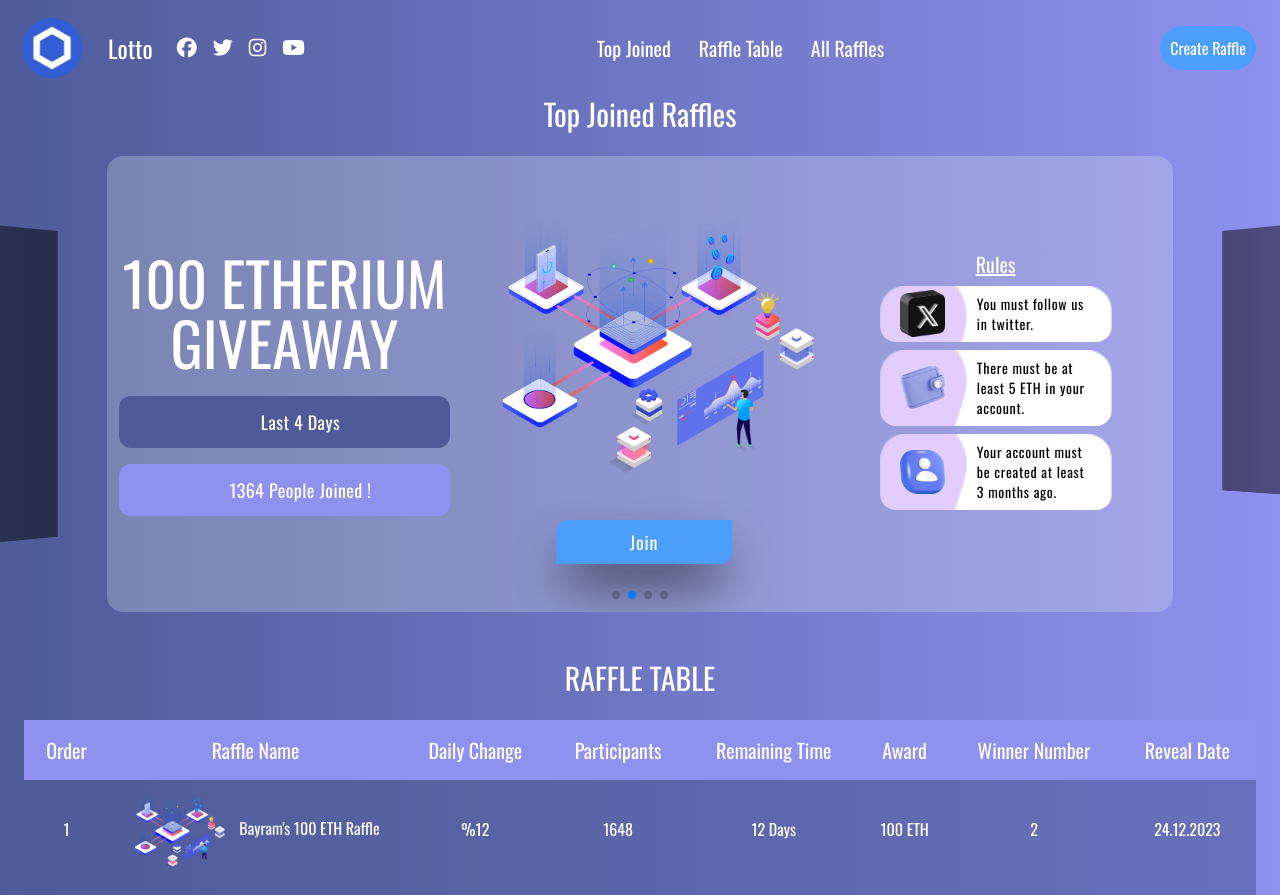
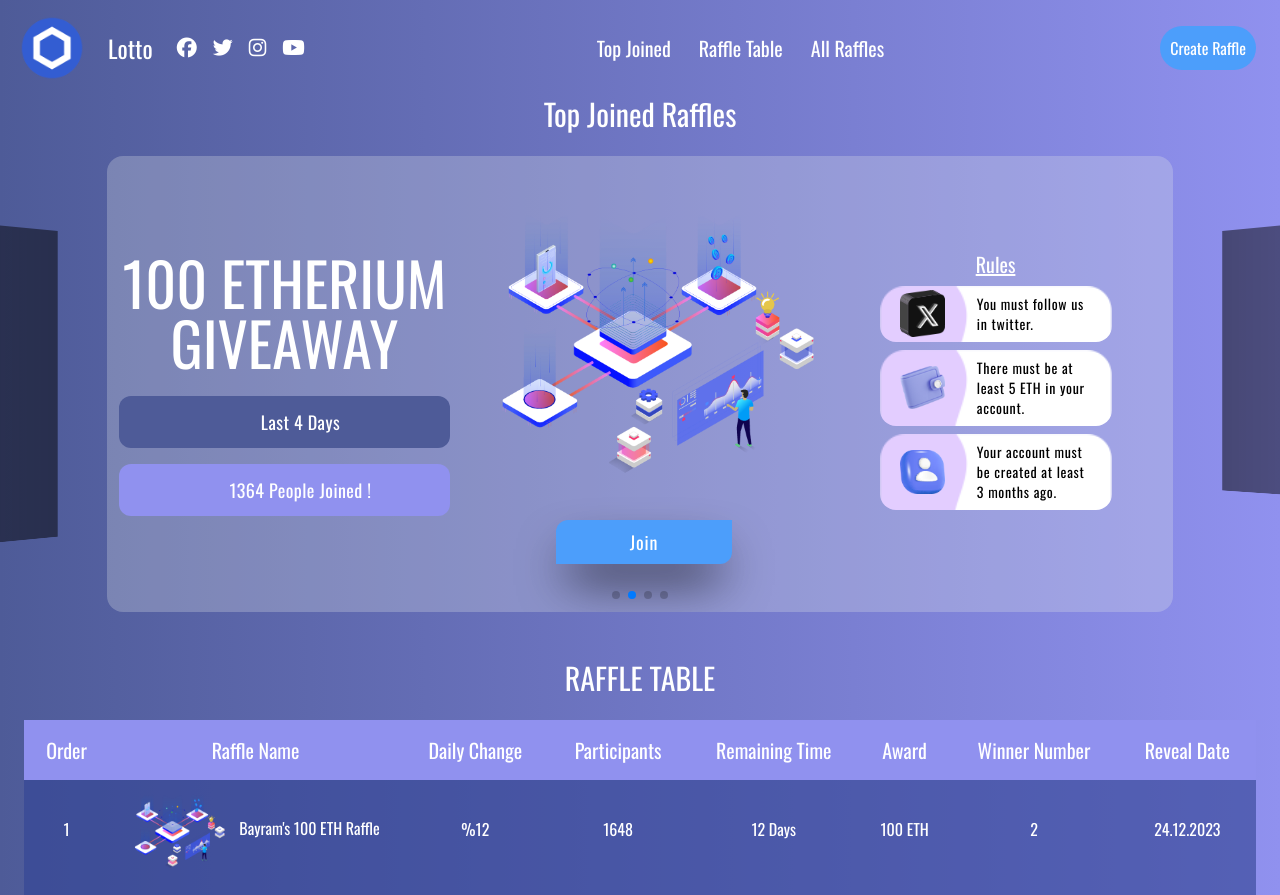
Before and after one commit to bayramcinar/raffle, a React (Create React App) app: page / in a window 1280 px wide. Shown: the top 895 px of the page. Built offline with nearby package versions, Linux system fonts and the light colour scheme; what @web3modal/ethers5 would draw is missing.

Commit message:
tailwind.config.js

```diff
--- a/tailwind.config.js
+++ b/tailwind.config.js
@@ -18,7 +18,7 @@ module.exports = {
         yellowOne:"#f8d699",
         pinkOne:"#4e5b98",
         cardText2 :"#fff",
-        tableItemBg:"#4e5b9896",
+        tableItemBg:"#344596a1",
       }
     },
   },
```
